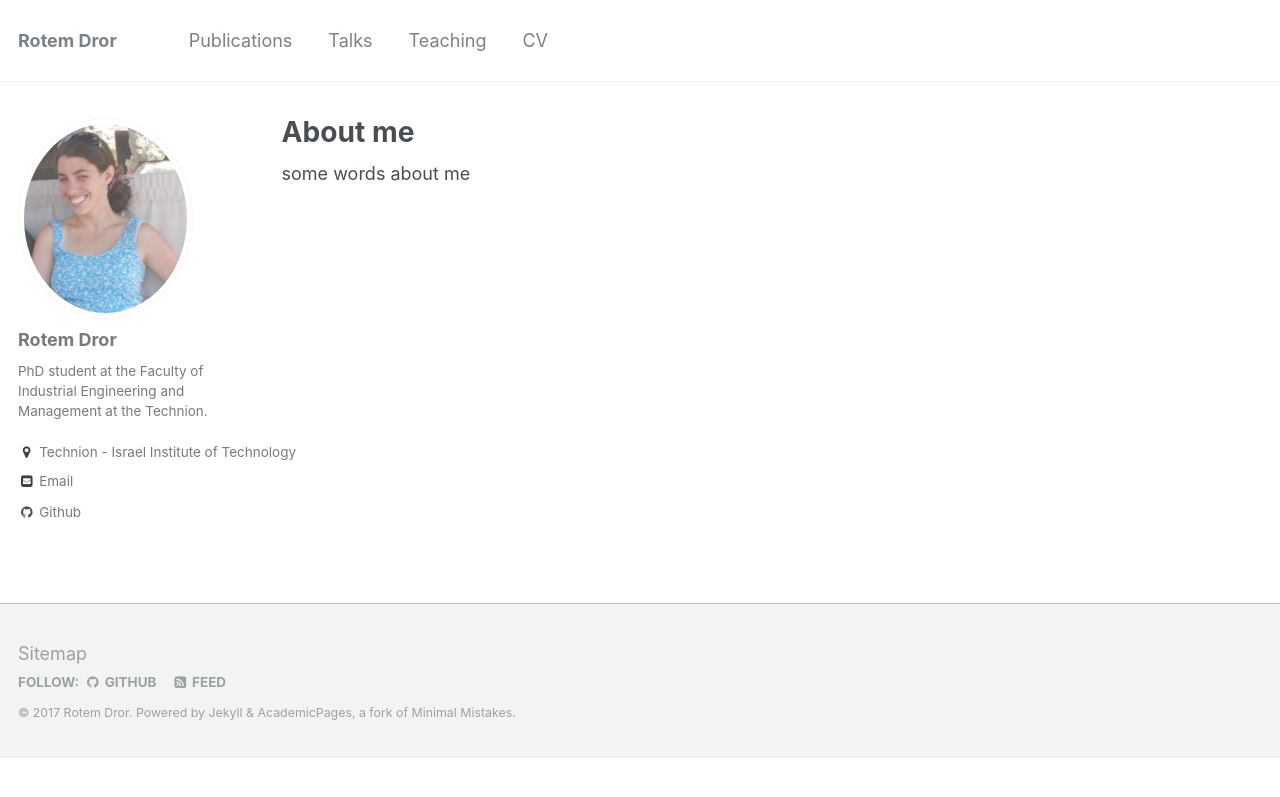
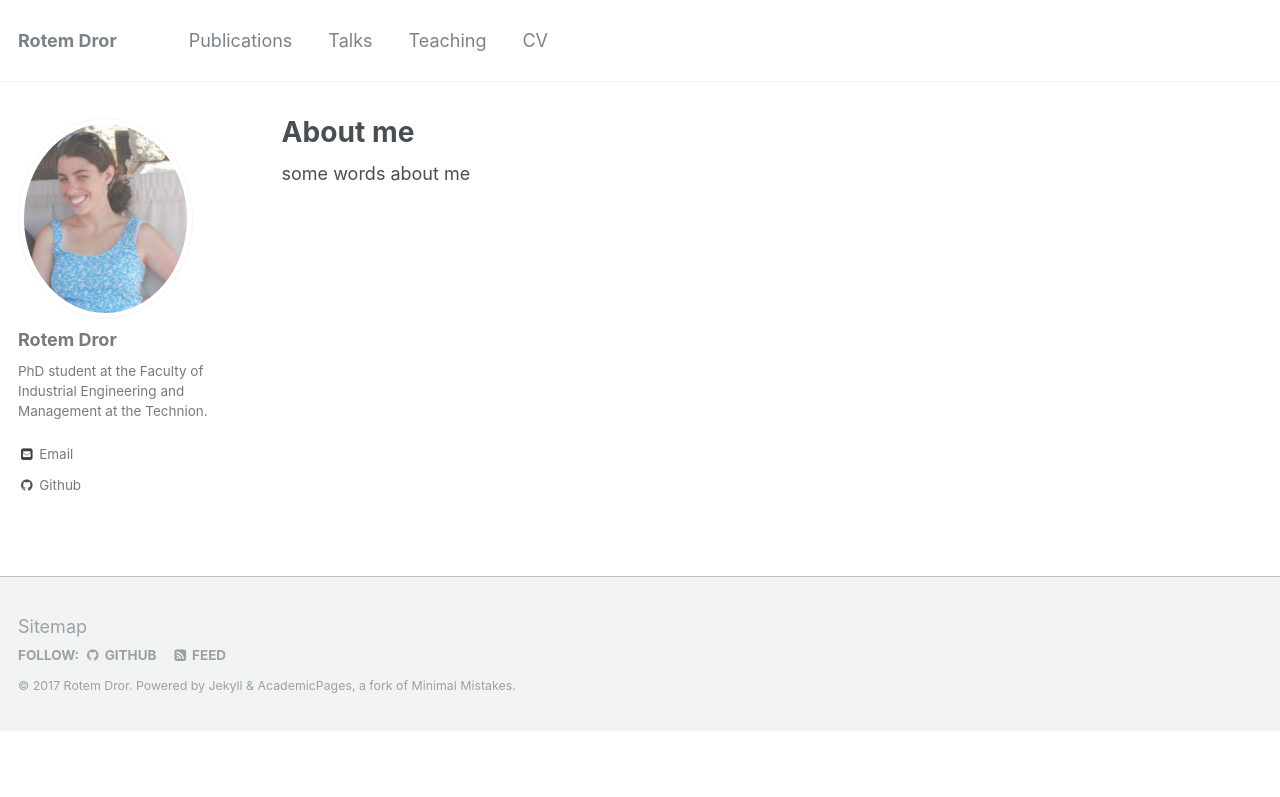
Before and after one commit to rtmdrr/rtmdrr.github.io, a Jekyll site: the page built from _pages/about.md, in a window 1280 px wide. Shown: the top 797 px of the page. Built offline with Jekyll 4.4.1, drawn with Linux system fonts in a browser that asks for light colours.

Commit message:
Update _config.yml

```diff
--- a/_config.yml
+++ b/_config.yml
@@ -81,7 +81,7 @@ author:
   name             : "Rotem Dror"
   avatar           : "profile.png"
   bio              : "PhD student at the Faculty of Industrial Engineering and Management at the Technion."
-  location         : "Technion - Israel Institute of Technology"
+  location         : #"Technion - Israel Institute of Technology"
   employer         :
   googlescholar    : #""
   email            : "rtmdrr@campus.technion.ac.il"
```
